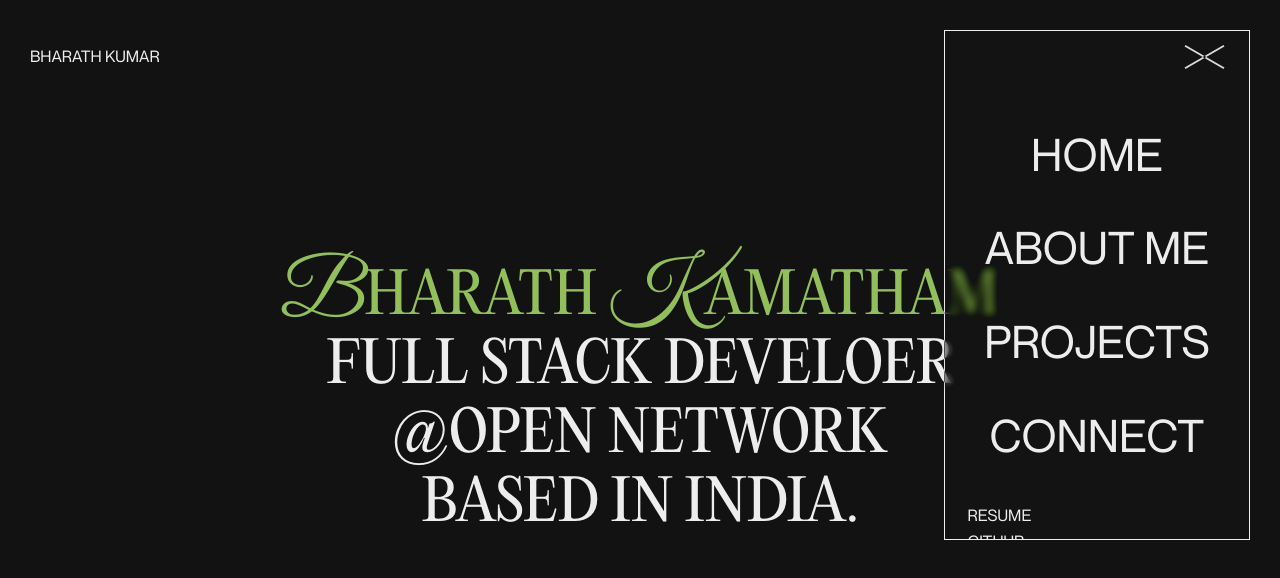
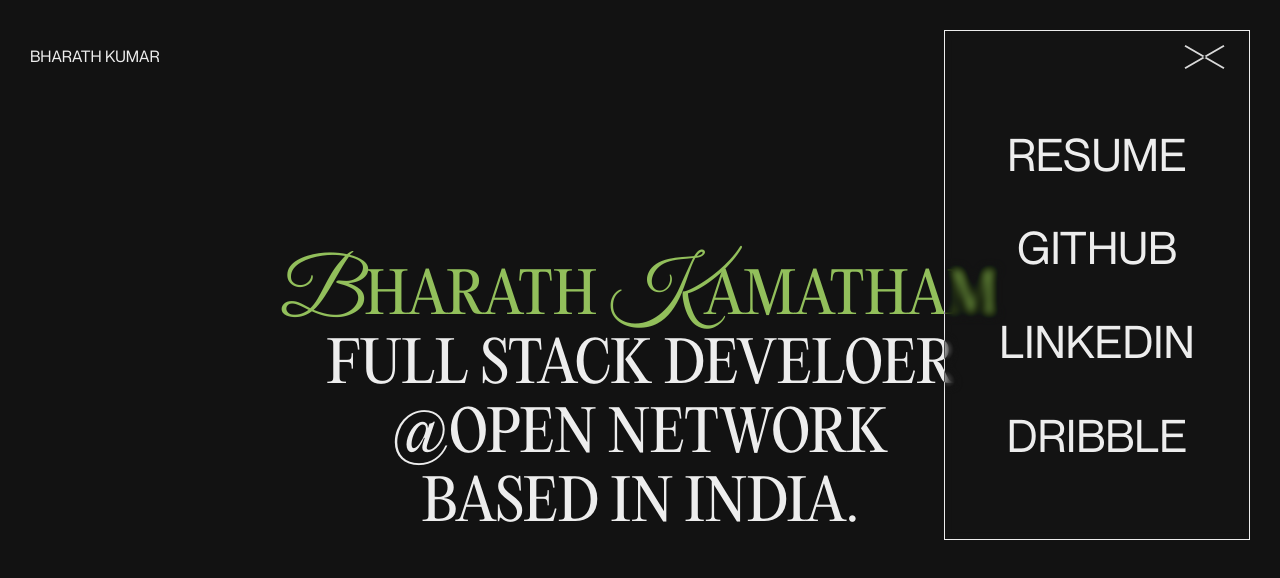
Before and after one commit to Bharath-2101/Portfolio, a Next.js app: page / in a window 1280 px wide. Both pictures are taken after a click on the element 1205 px from the left and 57 px from the top of the page. Shown: the top 578 px of the page. Built offline with nearby package versions, Linux system fonts and the light colour scheme.

Commit message:
Removed Navlinks and only social links are there.

```diff
--- a/src/sections/NavMenu/NavMenu.jsx
+++ b/src/sections/NavMenu/NavMenu.jsx
@@ -92,9 +92,6 @@ const NavMenu = () => {
     }
   }, [hamburgerClick]);
 
-  const handleMouseEnter = (e, index) => {};
-  const handleMouseLeave = (e, index) => {};
-
   return (
     <>
       <div className={styles.Logo}>
@@ -104,25 +101,13 @@ const NavMenu = () => {
         <Hamburger />
         <div className={styles.NavCon}>
           <div className={styles.NavLinksCon}>
-            {NavLinks.map((link, index) => (
+            {SocialMedia.map((link, index) => (
               <div
                 key={index}
                 ref={(el) => (linksRef.current[index] = el)}
                 className="UnderlineEffect"
               >
-                <span>{link.title}</span>
-              </div>
-            ))}
-          </div>
-          <div className={styles.SocialLinksCon}>
-            {SocialMedia.map((link, index) => (
-              <div key={index}>
-                <a
-                  ref={(el) => (socialRef.current[index] = el)}
-                  href={link.link}
-                  target="_blank"
-                  className="UnderlineEffect"
-                >
+                <a href={link.link} target="_blank">
                   <span>{link.title}</span>
                 </a>
               </div>
```
